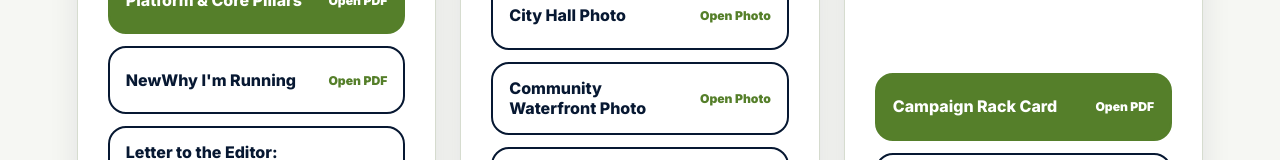
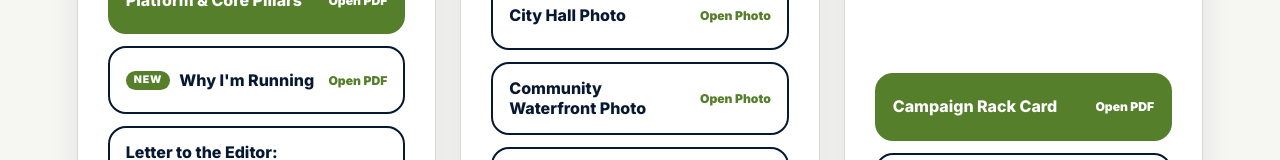
Before and after one commit to irnewlands/seanfornorthvan-site, a React (Vite) app: page / in a window 1280 px wide. Shown: the part 11592-11752 px from the top of the page. Built offline with nearby package versions, Linux system fonts and the light colour scheme.

Commit message:
Update styles.css

```diff
--- a/src/styles.css
+++ b/src/styles.css
@@ -1420,3 +1420,22 @@ footer {
     white-space: normal;
   }
 }
+.resourceTitleWithBadge {
+  display: flex;
+  align-items: center;
+  gap: 9px;
+  min-width: 0;
+}
+
+.newBadge {
+  flex: 0 0 auto;
+  padding: 4px 8px;
+  border-radius: 999px;
+  background: var(--green);
+  color: #ffffff;
+  font-size: 0.66rem;
+  font-weight: 900;
+  letter-spacing: 0.08em;
+  line-height: 1;
+  text-transform: uppercase;
+}
```
